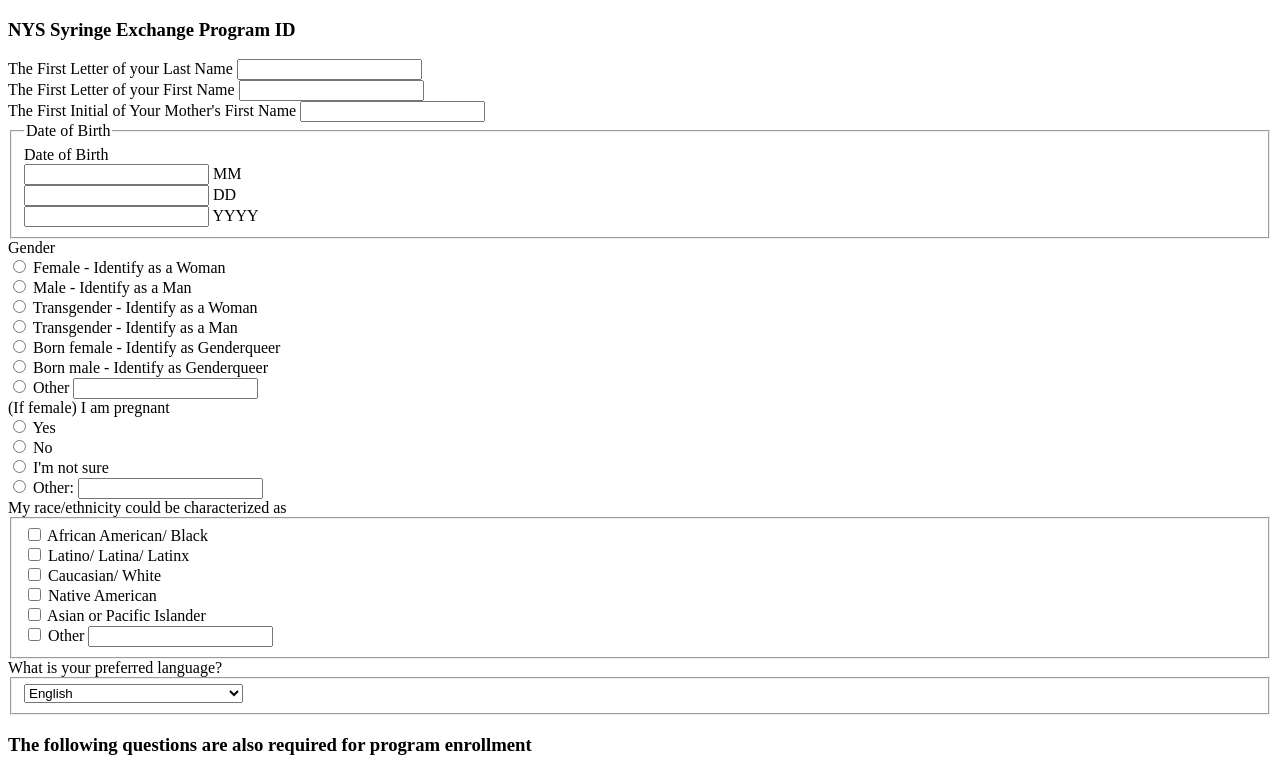
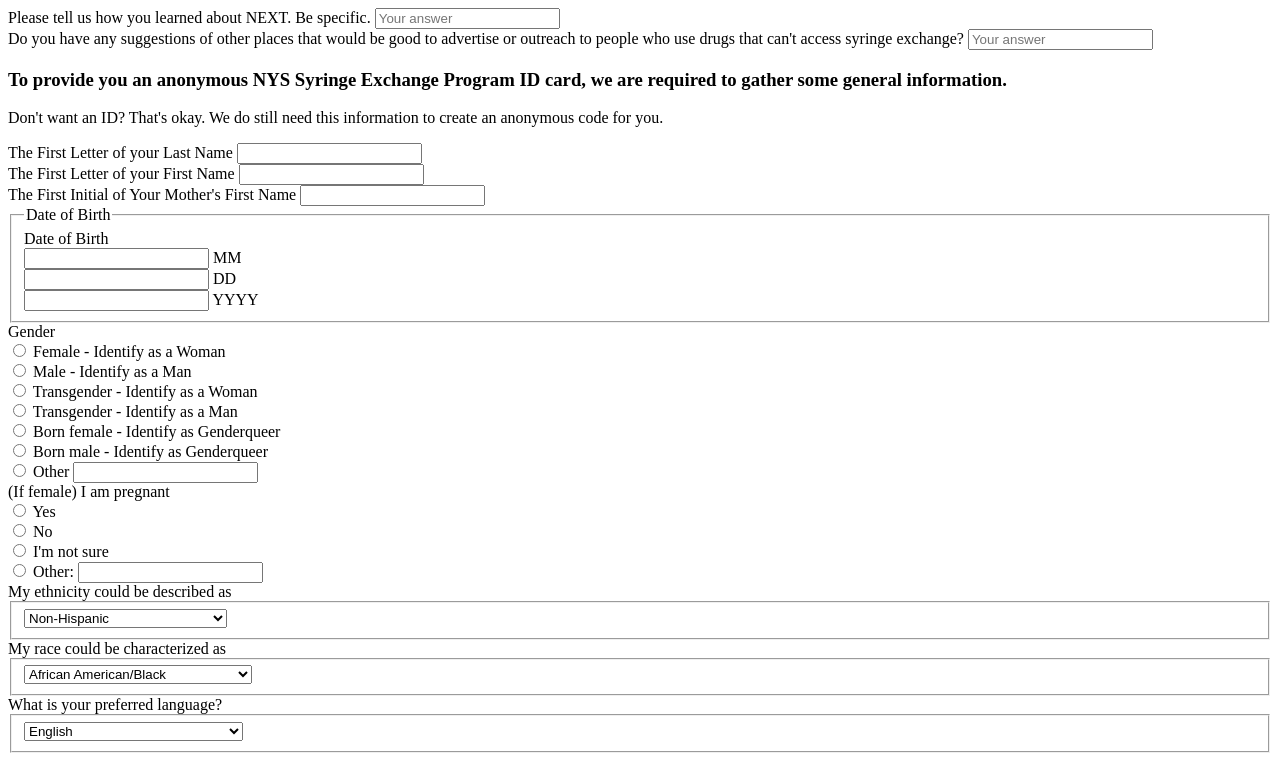
Before and after one commit to next-harm-reduction/encrypted-post, a website built with webpack: page src/encrypt/encrypt.html in a window 1280 px wide. Shown: the top 769 px of the page. Built offline with nearby package versions, Linux system fonts and the light colour scheme.

Commit message:
fix race and ethnicity drop-down choices

```diff
--- a/src/encrypt/encrypt.html
+++ b/src/encrypt/encrypt.html
@@ -9,7 +9,24 @@
     <div id="cryptosubmit">
       <form name='customer' id="customer" action="javascript:void(0)">
         <div class="field-list clear">
-          <h3>NYS Syringe Exchange Program ID</h3>
+
+          <div class="form-item field text">
+            <label class="title">
+              Please tell us how you learned about NEXT. Be specific.
+            </label>
+            <input class="field-element" name="next_info" placeholder="Your answer" />
+          </div>
+
+          <div class="form-item field text">
+            <label class="title">
+              Do you have any suggestions of other places that would be good to advertise or outreach to people who use drugs that can't access syringe exchange?
+            </label>
+            <input class="field-element" name="next_info" placeholder="Your answer" />
+          </div>
+
+          <h3>To provide you an anonymous NYS Syringe Exchange Program ID card, we are required to gather some general information.</h3>
+          <p>Don't want an ID? That's okay. We do still need this information to create an anonymous code for you.</p>
+
           <div class="form-item field text required">
             <label class="title">The First Letter of your Last Name</label>
             <input class="field-element text" name="last_name_letter" />
@@ -105,45 +122,74 @@
           </div>
 
           <div class="form-item field checkbox required">
-            <label class="title">My race/ethnicity could be characterized as</label>
-            <fieldset id="race">
+            <label class="title">My ethnicity could be described as</label>
+            <fieldset id="ethnicity">
+              <select name="ethnicity">
+                <div class="option">
+                   <option name="ethnicity_nonhispanic" value="Non-Hispanic">
+                   Non-Hispanic</option>
+                </div>
+                <div class="option">
+                    <option name="ethnicity_hispanic_dominican" value="Hispanic - Dominican">
+                    Hispanic - Dominican</option>
+                </div>
+                <div class="option">
+                    <option name="ethnicity_hispanic_cuban" value="Hispanic - Cuban">
+                    Hispanic - Cuban</option>
+                </div>
+                <div class="option">
+                    <option name="ethnicity_hispanic_south_american" value="Hispanic - South American">Hispanic - South American</option>
+                </div>
+                <div class="option">
+                    <option name="ethnicity_hispanic_mexican" value="Hispanic - Mexican/ Chicano/a">
+                    Hispanic - Mexican/ Chicano/a</option>
+                </div>
                 <div class="option">
                   <label>
-                   <input type="checkbox" name="raceethnicity_black" value="African American/Black" />
-                   African American/ Black
+                    <option name="ethnicity_hispanic_spanish" value="Hispanic - Spanish">
+                    Hispanic - Spanish</option>
                   </label>
                 </div>
                 <div class="option">
                   <label>
-                    <input type="checkbox" name="raceethnicity_latinx" value="Latino/ Latina/ Latinx" />
-                    Latino/ Latina/ Latinx
+                    <option name="ethnicity_hispanic_other" value="Other">
+                    Other</option>
                   </label>
+                </div>
+              </select>
+            </fieldset>
+          </div>
+
+          <div class="form-item field checkbox required">
+            <label class="title">My race could be characterized as</label>
+            <fieldset id="race">
+              <select name="race">
+                <div class="option">
+                   <option name="race_afam" value="African American/Black">
+                   African American/Black</option>
+                </div>
+                <div class="option">
+                    <option name="race_caucasian" value="Caucasian/ White">
+                    Caucasian/ White</option>
+                </div>
+                <div class="option">
+                    <option name="race_natam" value="Native American or Alaska Native">
+                    Native American or Alaska Native</option>
+                </div>
+                <div class="option">
+                    <option name="race_islander" value="Native Hawaiian or Pacific Islander">Native Hawaiian or Pacific Islander</option>
+                </div>
+                <div class="option">
+                    <option name="race_asian" value="Asian">
+                    Asian</option>
                 </div>
                 <div class="option">
                   <label>
-                    <input type="checkbox" name="raceethnicity_white" value="Caucasian/ White" />
-                    Caucasian/ White
+                    <option name="ethnicity_hispanic_other" value="Other">
+                    I don't fit into this box</option>
                   </label>
                 </div>
-                <div class="option">
-                  <label>
-                    <input type="checkbox" name="raceethnicity_nativeamerican" value="Native American" />
-                    Native American
-                  </label>
-                </div>
-                <div class="option">
-                  <label>
-                    <input type="checkbox" name="raceethnicity_api" value="Asian or Pacific Islander" />
-                    Asian or Pacific Islander
-                  </label>
-                </div>
-                <div class="option">
-                  <label>
-                    <input type="checkbox"/>
-                    Other
-                    <input class="field-element text" name="raceethnicity_other" />
-                  </label>
-                </div>
+              </select>
             </fieldset>
           </div>
 
```
